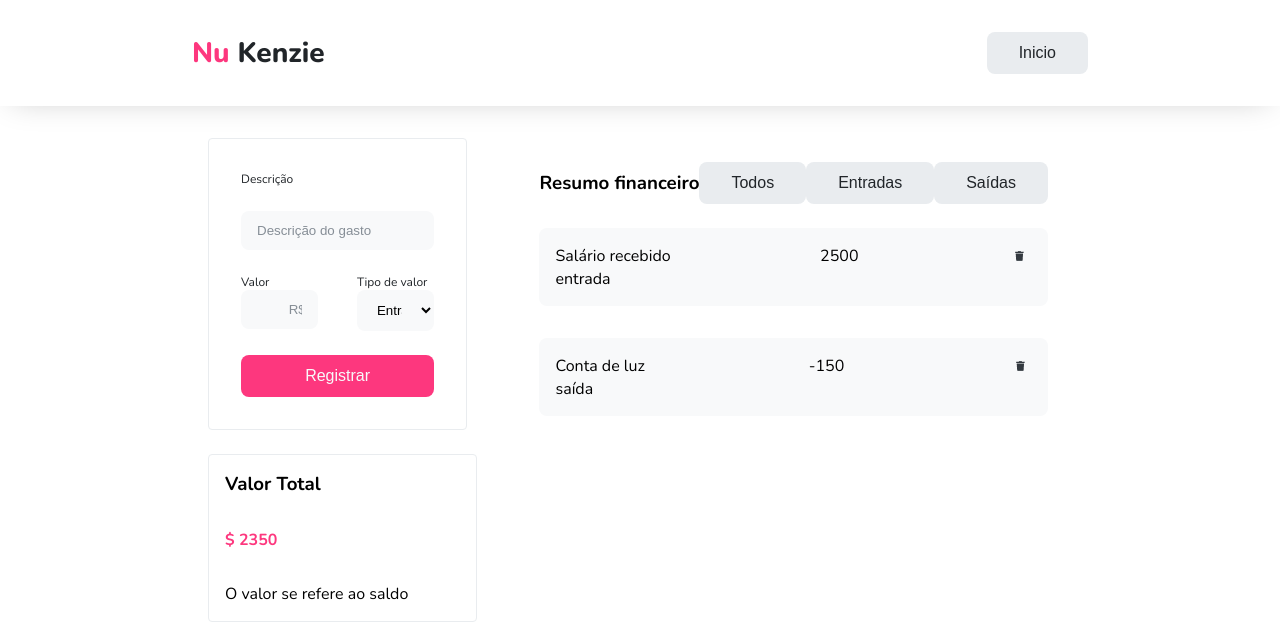
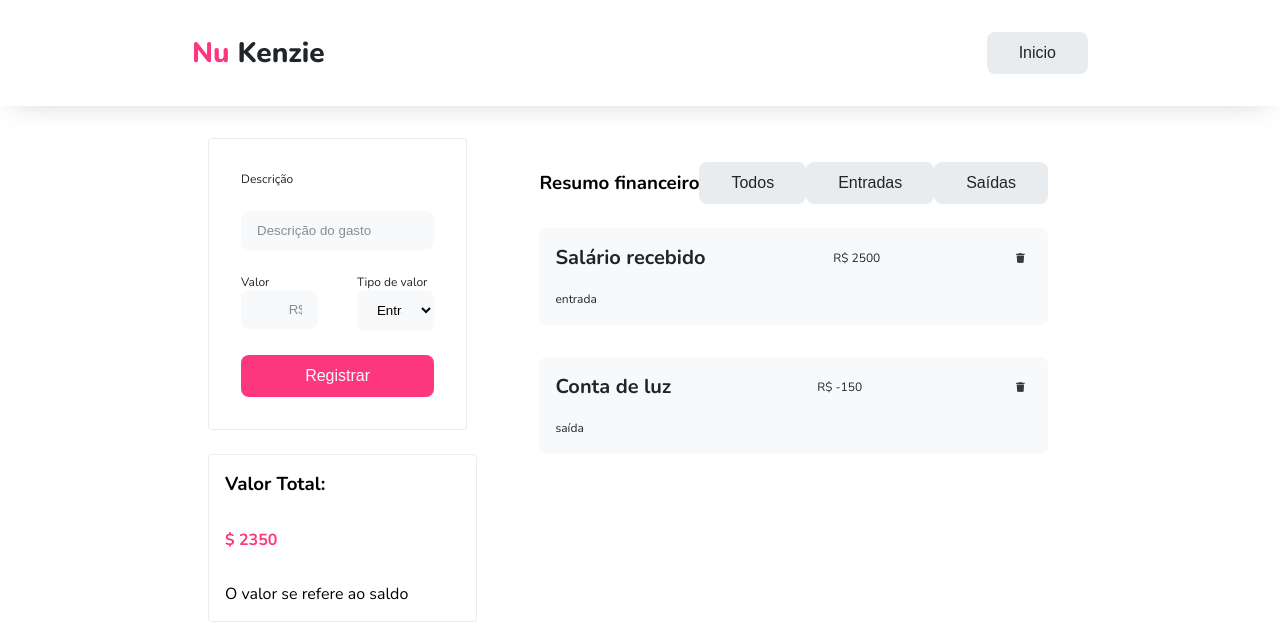
Before and after one commit to AndersonKeller/react-entrega-s1-template-nu-kenzie-AndersonKeller, a React (Create React App) app: page / in a window 1280 px wide. Both pictures are taken after a click on the button "Iniciar". Shown: the top 638 px of the page. Built offline with nearby package versions, Linux system fonts and the light colour scheme.

Commit message:
Fix remove btns

```diff
--- a/src/components/Card/index.jsx
+++ b/src/components/Card/index.jsx
@@ -1,10 +1,32 @@
 import "./styles.css";
-export function Card({ transaction }) {
+export function Card({
+  transaction,
+  index,
+  listTransaction = [],
+  setListTransactions,
+}) {
   return (
     <li className="li-card">
       <p>{transaction.description}</p>
-      <span>{transaction.value}</span>
-      <button className="btn-trash"></button>
+      <span>R$ {transaction.value}</span>
+      <button
+        className="btn-trash"
+        onClick={(event) => {
+          setListTransactions(
+            listTransaction.filter((el) => {
+              console.log(el.id);
+              console.log(transaction.id);
+              return el.id !== transaction.id && el;
+              // if (el.id !== transaction.id) {
+              //   return el;
+              // } else {
+              //   return "";
+              // }
+            })
+          );
+          console.log(listTransaction);
+        }}
+      ></button>
       <div className="div-type">
         <span>{transaction.type}</span>
       </div>
--- a/src/components/Card/styles.css
+++ b/src/components/Card/styles.css
@@ -9,6 +9,17 @@
   background-color: var(--color-gray100);
   flex-wrap: wrap;
   cursor: pointer;
+  gap: 1rem;
+}
+.li-card p {
+  font-size: var(--title3);
+  color: var(--color-gray400);
+  font-weight: 700;
+}
+.li-card span {
+  font-size: var(--title4);
+  font-weight: 400;
+  color: var(--color-gray400);
 }
 .li-card:hover {
   background-color: var(--fix-white);
--- a/src/components/Form/index.jsx
+++ b/src/components/Form/index.jsx
@@ -13,11 +13,21 @@ export function Form({ listTransactions, setListTransactions }) {
           userType.length
             ? setListTransactions([
                 ...listTransactions,
-                { value: userValue, description: userDesc, type: userType },
+                {
+                  value: userValue,
+                  description: userDesc,
+                  type: userType,
+                  id: listTransactions.length - 1,
+                },
               ])
             : setListTransactions([
                 ...listTransactions,
-                { value: userValue, description: userDesc, type: "entrada" },
+                {
+                  value: userValue,
+                  description: userDesc,
+                  type: "entrada",
+                  id: listTransactions.length - 1,
+                },
               ]);
         }}
       >
--- a/src/components/Home/home.jsx
+++ b/src/components/Home/home.jsx
@@ -7,8 +7,8 @@ import "./styles.css";
 
 export function Home({ setUser }) {
   const [listTransaction, setListTransactions] = useState([
-    { description: "Salário recebido", type: "entrada", value: 2500 },
-    { description: "Conta de luz", type: "saída", value: -150 },
+    { description: "Salário recebido", type: "entrada", value: 2500, id: 0 },
+    { description: "Conta de luz", type: "saída", value: -150, id: 1 },
   ]);
   const [filterList, setFilterList] = useState([]);
   return (
@@ -50,7 +50,8 @@ export function Home({ setUser }) {
             {listTransaction.length ? (
               <List
                 list={filterList.length ? filterList : listTransaction}
-                setListTransaction={setListTransactions}
+                listTransaction={listTransaction}
+                setListTransactions={setListTransactions}
               />
             ) : (
               <List list={[]} />
--- a/src/components/List/index.jsx
+++ b/src/components/List/index.jsx
@@ -1,15 +1,20 @@
 import { Card } from "../Card";
 import "./styles.css";
 
-export function List({ list = [] }) {
-  console.log(list);
+export function List({ list = [], listTransaction, setListTransactions }) {
   return list.length ? (
     list.map((transaction, index) => (
-      <Card key={index} transaction={transaction} />
+      <Card
+        key={index}
+        index={index}
+        transaction={transaction}
+        setListTransactions={setListTransactions}
+        listTransaction={listTransaction}
+      />
     ))
   ) : (
     <>
-      <h3>Você ainda não possui nenhum lançamento</h3>
+      <h3 className="no-card-h3">Você ainda não possui nenhum lançamento</h3>
       <li className="li-noCard"></li>
       <li className="li-noCard"></li>
       <li className="li-noCard"></li>
--- a/src/components/List/styles.css
+++ b/src/components/List/styles.css
@@ -22,6 +22,10 @@
   background-position: center;
   background-repeat: no-repeat;
 }
+.no-card-h3 {
+  font-size: var(--title2);
+  font-weight: 700;
+}
 @media (max-width: 1038px) {
   .div-ul {
     width: 90%;
--- a/src/components/TotalMoney/index.jsx
+++ b/src/components/TotalMoney/index.jsx
@@ -7,7 +7,7 @@ export function TotalMoney({ listTransactions }) {
   }
   return (
     <div className="total-container">
-      <h3>Valor Total</h3>
+      <h3>Valor Total:</h3>
       <p className="p-total">$ {sumValues(listTransactions)}</p>
       <p>O valor se refere ao saldo</p>
     </div>
```
